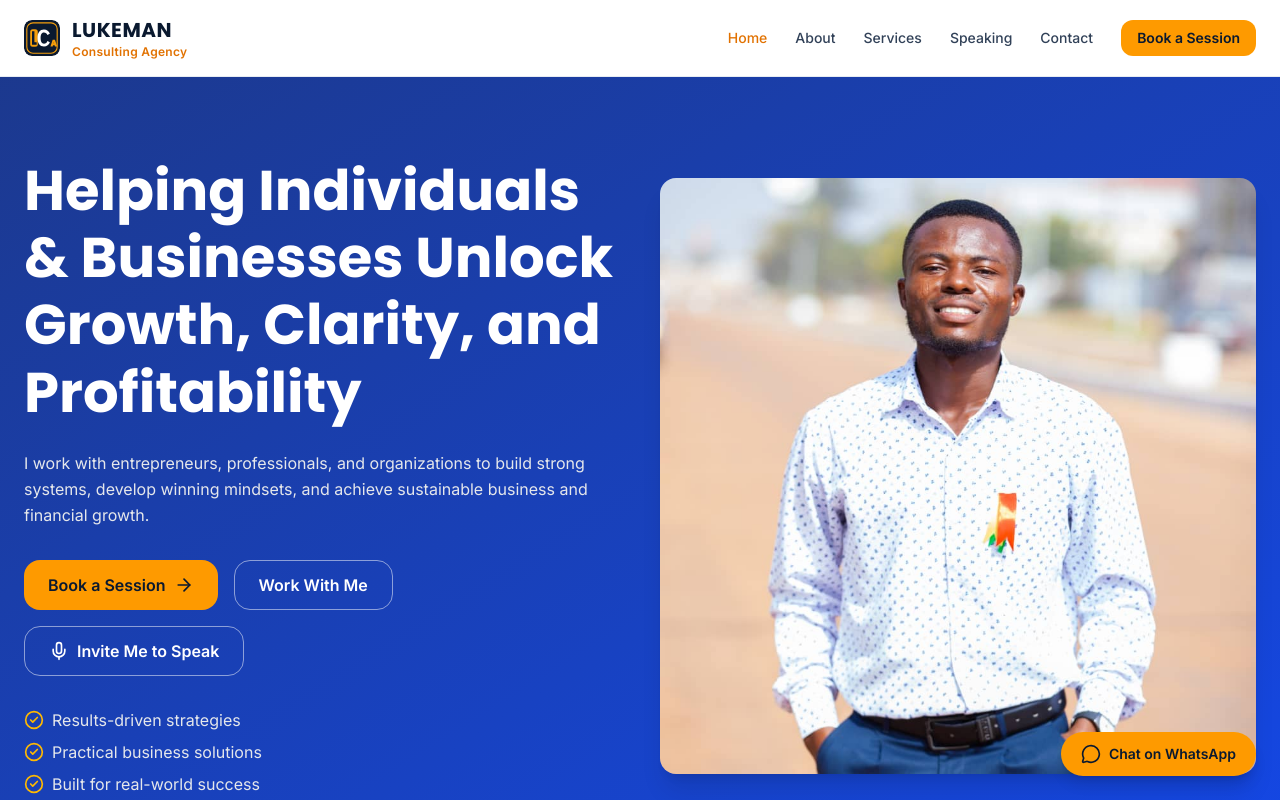
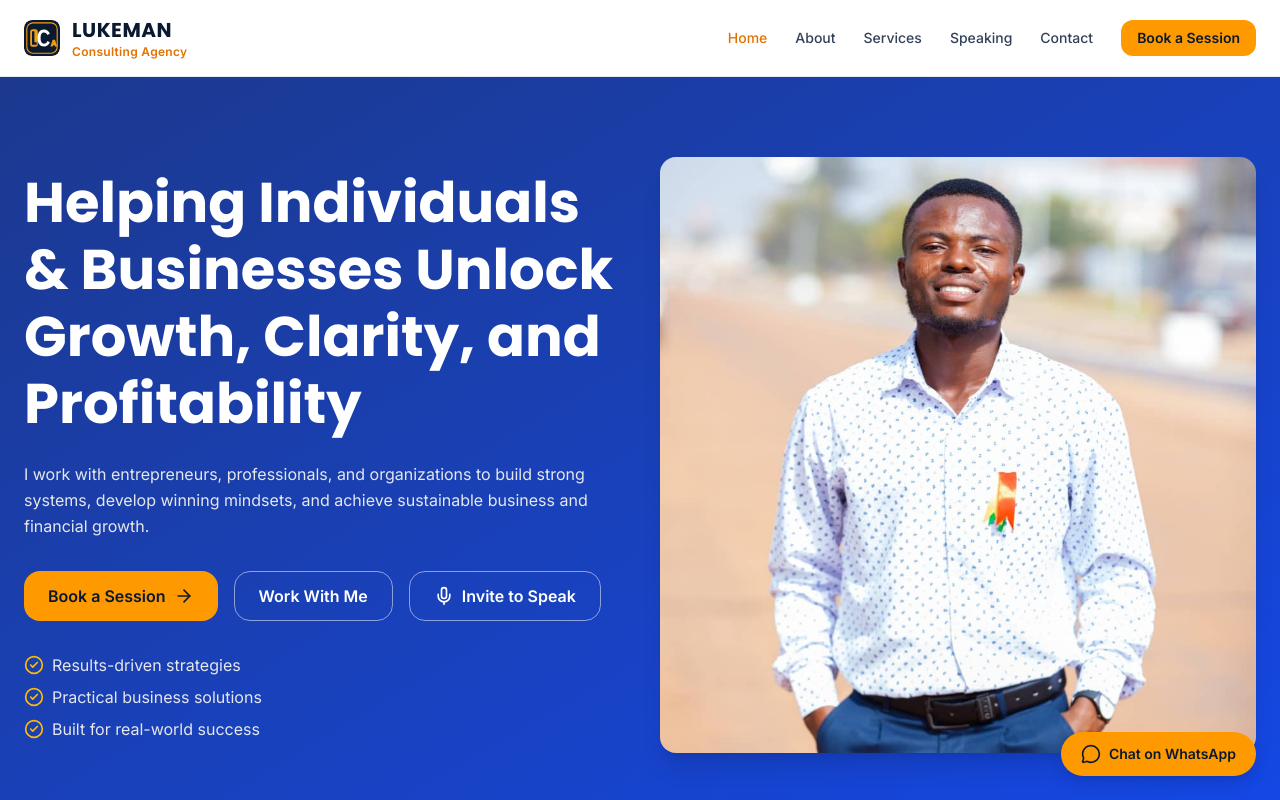
Before and after one commit to Benchog/lukeman-website, a Next.js app: page / in a window 1280 px wide. Shown: the top 800 px of the page. Built offline with nearby package versions, Linux system fonts and the light colour scheme.

Commit message:
Standardize speaking CTA label to 'Invite to Speak' sitewide

```diff
--- a/app/page.tsx
+++ b/app/page.tsx
@@ -133,7 +133,7 @@ export default function Home() {
               className="w-full sm:w-auto min-h-11 justify-center rounded-2xl border border-slate-400 px-5 py-2.5 sm:px-6 sm:py-3 text-sm sm:text-base font-semibold text-white transition-all duration-300 hover:scale-[1.02] inline-flex items-center gap-2"
             >
               <Mic className="w-5 h-5" />
-              Invite Me to Speak
+              Invite to Speak
             </Link>
           </div>
         </div>
--- a/app/speaking/page.tsx
+++ b/app/speaking/page.tsx
@@ -40,7 +40,7 @@ export default function SpeakingPage() {
               href="/contact"
               className="w-full sm:w-auto inline-flex items-center justify-center min-h-11 rounded-2xl bg-amber-500 px-5 py-2.5 text-sm sm:text-base font-semibold text-[#0A192F] transition-all duration-300 hover:scale-[1.02] hover:shadow-lg"
             >
-              Invite Me to Speak
+              Invite to Speak
             </Link>
           </div>
         </div>
--- a/components/home-hero.tsx
+++ b/components/home-hero.tsx
@@ -41,7 +41,7 @@ export function HomeHero() {
               className="w-full sm:w-auto min-h-11 justify-center rounded-2xl border border-white/50 px-5 py-2.5 sm:px-6 sm:py-3 text-white text-sm sm:text-base font-semibold transition-all duration-300 hover:scale-[1.02] inline-flex items-center gap-2"
             >
               <Mic className="w-5 h-5" />
-              Invite Me to Speak
+              Invite to Speak
             </Link>
           </div>
           <div className="mt-6 sm:mt-8 space-y-2">
```
